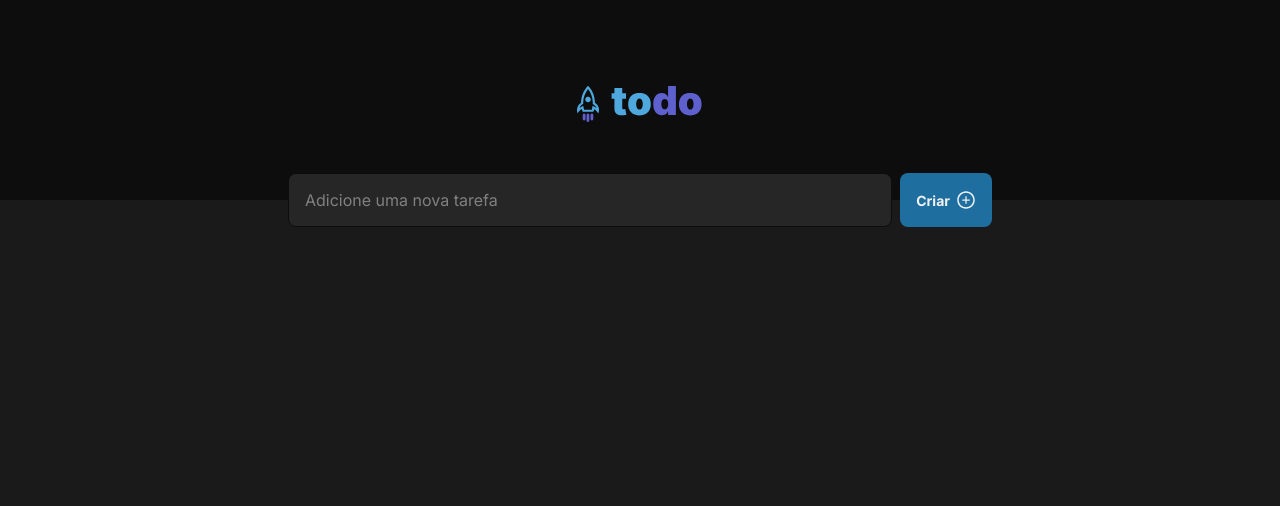
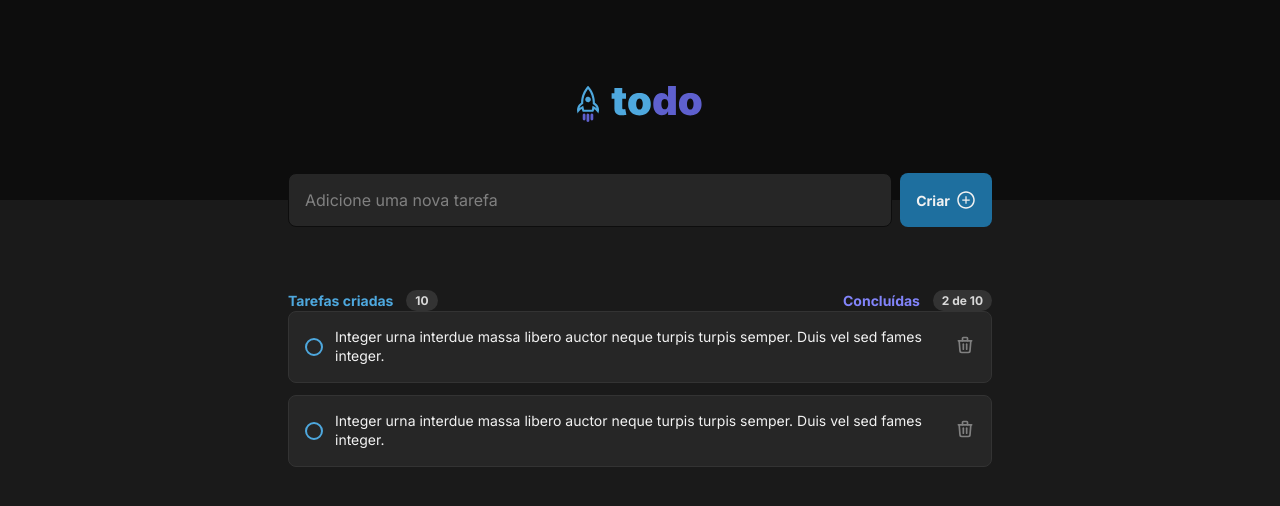
Before and after one commit to CarlosBettoi/desafio-01-Rocketseat, a React (Vite) app: page / in a window 1280 px wide. Shown: the top 506 px of the page. Built offline with nearby package versions, Linux system fonts and the light colour scheme.

Commit message:
finalizando o css

```diff
--- a/src/App.tsx
+++ b/src/App.tsx
@@ -1,4 +1,5 @@
 import { Header } from "./components/Header"
+import { Tasks } from "./components/Tasks"
 
 
 function App() {
@@ -7,6 +8,7 @@
   return (
     <>
     <Header/>
+    <Tasks/>
 
     </>
   )
--- /dev/null
+++ b/src/components/Task/index.tsx
@@ -0,0 +1,27 @@
+import styles from './task.module.css'
+import {TbTrash} from 'react-icons/tb'
+
+
+export function Task() {
+    return (
+        <div className={styles.task}>
+            <button className={styles.checkContainer}>
+                <div/>
+            </button>
+
+            <p>
+
+                Integer urna interdue massa libero auctor neque turpis turpis semper. Duis vel sed fames integer.
+
+            </p>
+
+            <button className={styles.deleteButton}>
+                <TbTrash size={20} />
+            </button>
+
+
+        </div>
+    )
+
+
+}
--- /dev/null
+++ b/src/components/Task/task.module.css
@@ -0,0 +1,37 @@
+.task {
+    width: 100%;
+    background: var(--gray-500);
+    border: 1px solid var(--gray-400);
+    padding: 1rem;
+    border-radius: 0.5rem;
+    display: flex;
+    align-items: center;
+    justify-content: space-between;
+    gap: 0.75rem;
+}
+
+.task p {
+    font-size: 0.875rem;
+    line-height: 1.18rem;
+    color: var(--gray-100);
+    margin-right: auto ;
+}
+
+.checkContainer {
+    min-width: 1.125rem;
+    height: 1.123rem;
+    background: none;
+    border: none;
+}
+.checkContainer div {
+    width: 100%;
+    height: 100%;
+    border: 2px solid var(--blue);
+    border-radius: 50%;
+}
+
+.deleteButton {
+    background: none;
+    border: none;
+    color: var(--gray-300);
+}
--- /dev/null
+++ b/src/components/Tasks/index.tsx
@@ -0,0 +1,34 @@
+import styles from './tasks.module.css';
+import { Task } from "../Task"
+
+export function Tasks () {
+    return (
+        <section className={styles.tasks}>
+            <header className={styles.header}>
+
+                <div>
+                    <p> Tarefas criadas </p>
+                    <span>10</span>
+                </div>
+
+                <div>
+                    <p className={styles.textPurple}>Concluídas</p>
+                    <span>2 de 10</span>
+
+
+                </div>
+
+
+            </header>
+
+            <div className={styles.list}>
+                <Task/>
+                <Task/>
+            </div>
+
+        </section>
+
+    )
+
+
+}
--- /dev/null
+++ b/src/components/Tasks/tasks.module.css
@@ -0,0 +1,47 @@
+.tasks {
+    width: 100%;
+    max-width: 46rem;
+    margin: 0 auto;
+    margin-top: 5.625rem;
+    padding: 0 1rem;
+
+}
+
+.header {
+    display: flex;
+    align-items: center;
+    justify-content: space-between;
+    margin-top: 1.5rem;
+
+}
+.header > div {
+    display: flex;
+    align-items: center;
+    gap: 0.8rem;
+}
+
+.header p {
+    color: var(--blue);
+    font-size: 0.875rem;
+    font-weight: 700;
+}
+
+.header p.textPurple{
+    color: var(--purple);
+}
+
+.header span {
+    background: var(--gray-400);
+    color: var(--gray-200);
+    padding: 3px 9px;
+    border-radius: 999px;
+    font-size: 0.75rem;
+    font-weight: 700;
+
+}
+
+.list {
+    display: flex;
+    flex-direction: column;
+    gap: 0.75rem;
+}
--- a/src/styles/global.css
+++ b/src/styles/global.css
@@ -13,9 +13,9 @@
     --gray-500: #262626;
     --gray-600: #1a1a1a;
     --gray-700: #0d0d0d;
-    --purple--: #8284fA;
+    --purple: #8284fA;
     --purple-Dark: #5e60ce;
-    --blue--: #4ea8de;
+    --blue: #4ea8de;
     --blue-dark: #1e6f9f;
     --danger: #e25858;
 
```
